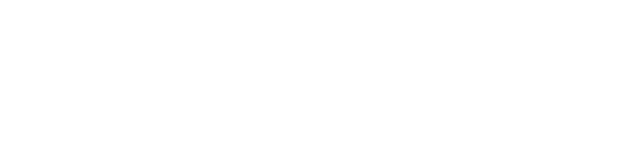
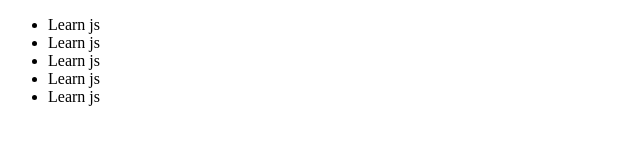
Before and after one commit to Giovanni-Cattaneo/vue-todolist, a plain HTML site: page index.html in a window 1280 px wide. Shown: the whole page, without its empty margins (0-640 px from the left). Drawn offline with nearby package versions, Linux system fonts and the light colour scheme.

Commit message:
add list, method section and done in todo array oif object

```diff
--- a/index.html
+++ b/index.html
@@ -8,7 +8,11 @@
 </head>
 
 <body>
-    <div id="app"></div>
+    <div id="app">
+        <ul>
+            <li v-for="task in todo">{{task.task}}</li>
+        </ul>
+    </div>
 
     <script src='https://unpkg.com/vue@3/dist/vue.global.js'></script>
     <script src="./main.js"></script>
--- a/main.js
+++ b/main.js
@@ -6,21 +6,29 @@ createApp({
     data(){
         return{
             todo : [{
-                task : "Learn js"
+                task : "Learn js",
+                done : "false"
             },
             {
                 task : "Learn js"
             },
             {
-                task : "Learn js"
+                task : "Learn js",
+                done : "false"
             },
             {
-                task : "Learn js"
+                task : "Learn js",
+                done : "false"
             },
             {
-                task : "Learn js"
+                task : "Learn js",
+                done : "false"
             },
         ]
         }
+
+    },
+
+    methods: {
     }
 }).mount("#app")
```
